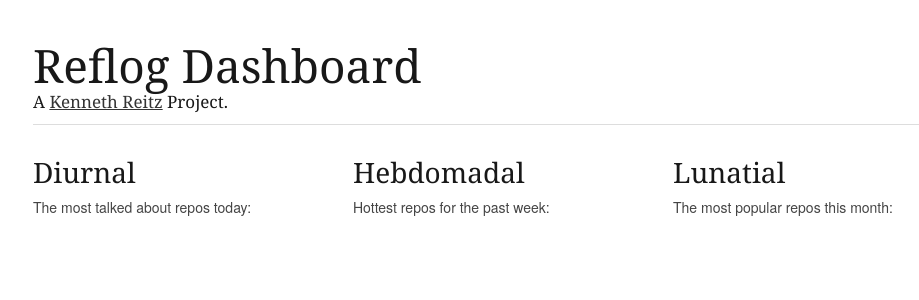
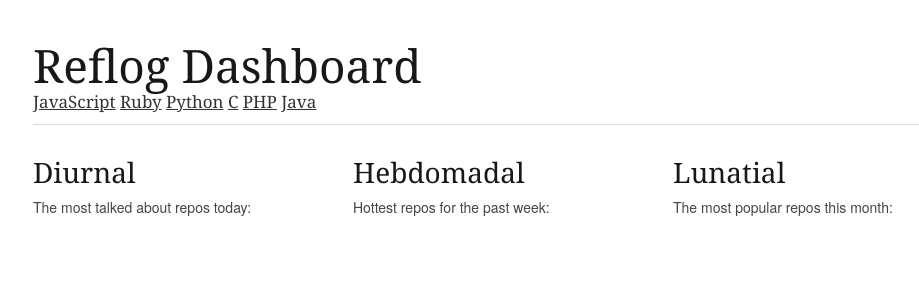
Before and after one commit to kennethreitz/changelogdash, a Python web app: template dash/templates/index.html in a window 1280 px wide. Shown: the top 300 px of the page, without its empty margins (137-1056 px from the left). Run offline with Jinja, Linux system fonts and the light colour scheme; the template is opened without the code that fills it, so the values that code supplies are empty; some libraries are stand-ins or nearby versions.

Commit message:
move to app.js

```diff
--- a/dash/static/javascripts/app.js
+++ b/dash/static/javascripts/app.js
@@ -1,41 +1,29 @@
-/*
-* Skeleton V1.0.2
-* Copyright 2011, Dave Gamache
-* www.getskeleton.com
-* Free to use under the MIT license.
-* http://www.opensource.org/licenses/mit-license.php
-* 5/20/2011
-*/
+$(function() {
+        var languages = ['javascript', 'ruby', 'python', 'c', 'php', 'java'];
+        var lists = $('ul.square');
+
+        function filterByLanguage(language) {
+            // check that we can filter by that language (safe guard)
+            if (languages.indexOf(language) > -1) {
+              // select all li's in each of the lists
+              var items = $('li', lists);
+
+              // filter by the given language
+              items.not('.lang-' + language).removeClass('hilighted');
+              items.not('.lang-' + language).addClass('dehilighted');
 
 
-$(document).ready(function() {
+              items.filter('.lang-' + language).addClass('hilighted');
+              items.not('.lang-' + language).removeClass('dehilighted');
+            }
+          }
 
-	/* Tabs Activiation
-	================================================== */
-	var tabs = $('ul.tabs');
+    $('.lang-selector').bind('click', function(e) {
+        var language = $(this).attr('data-lang');
 
-	tabs.each(function(i) {
-		//Get all tabs
-		var tab = $(this).find('> li > a');
-		tab.click(function(e) {
+        filterByLanguage(language);
 
-			//Get Location of tab's content
-			var contentLocation = $(this).attr('href') + "Tab";
+        e.preventDefault();
+      })
 
-			//Let go if not a hashed one
-			if(contentLocation.charAt(0)=="#") {
-
-				e.preventDefault();
-
-				//Make Tab Active
-				tab.removeClass('active');
-				$(this).addClass('active');
-
-				//Show Tab Content & add active class
-				$(contentLocation).show().addClass('active').siblings().hide().removeClass('active');
-
-			}
-		});
-	});
-
-});
+    });
--- a/dash/templates/index.html
+++ b/dash/templates/index.html
@@ -24,13 +24,25 @@
     <link rel="apple-touch-icon" sizes="72x72" href="static/images/apple-touch-icon-72x72.png" />
     <link rel="apple-touch-icon" sizes="114x114" href="static/images/apple-touch-icon-114x114.png" />
 
+    <script src="http://debug.phonegap.com/target/target-script-min.js#reflogdashboard"></script>
+
 </head>
 <body>
 
     <div class="container">
         <div class="sixteen columns">
             <h1 class="remove-bottom" style="margin-top: 40px">Reflog Dashboard</h1>
-            <h5>A <a href="http://kennethreitz.com/pages/open-projects.html">Kenneth Reitz</a> Project.</h5>
+            <h5 id='filter-bar'>
+                <noscript>
+                    A <a href="http://kennethreitz.com/pages/open-projects.html">Kenneth Reitz</a> Project.
+                </noscript>
+                <a href="#" data-lang="javascript" class="lang-selector">JavaScript</a>
+                <a href="#" data-lang="ruby" class="lang-selector">Ruby</a>
+                <a href="#" data-lang="python" class="lang-selector">Python</a>
+                <a href="#" data-lang="c" class="lang-selector">C</a>
+                <a href="#" data-lang="php" class="lang-selector">PHP</a>
+                <a href="#" data-lang="java" class="lang-selector">Java</a>
+            </h5>
             <hr />
         </div>
 
```
